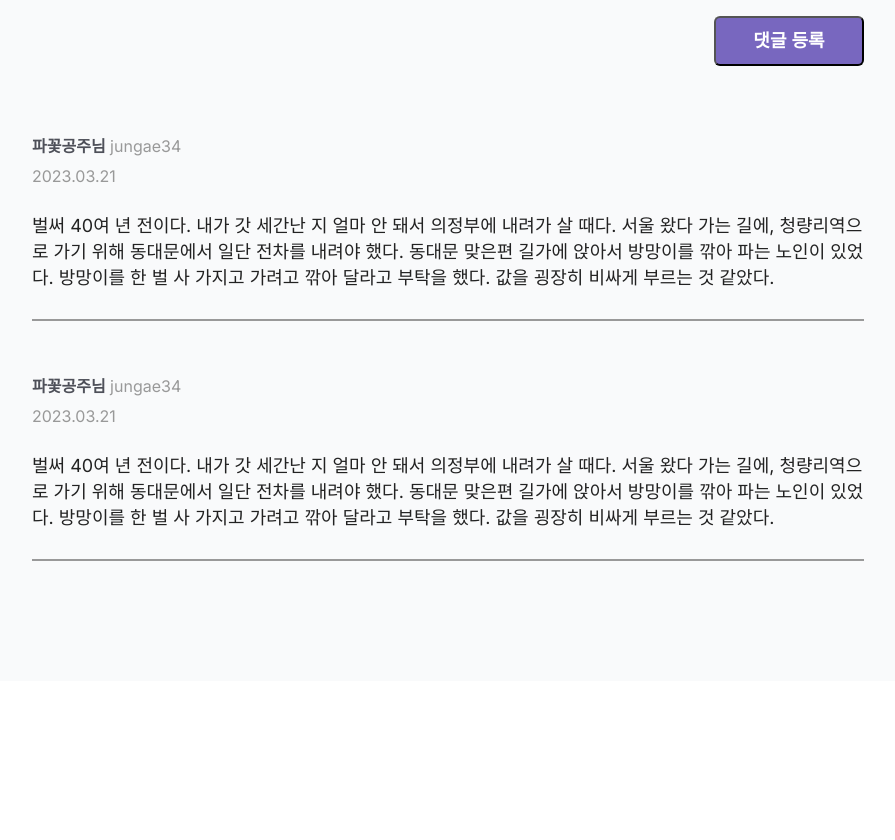
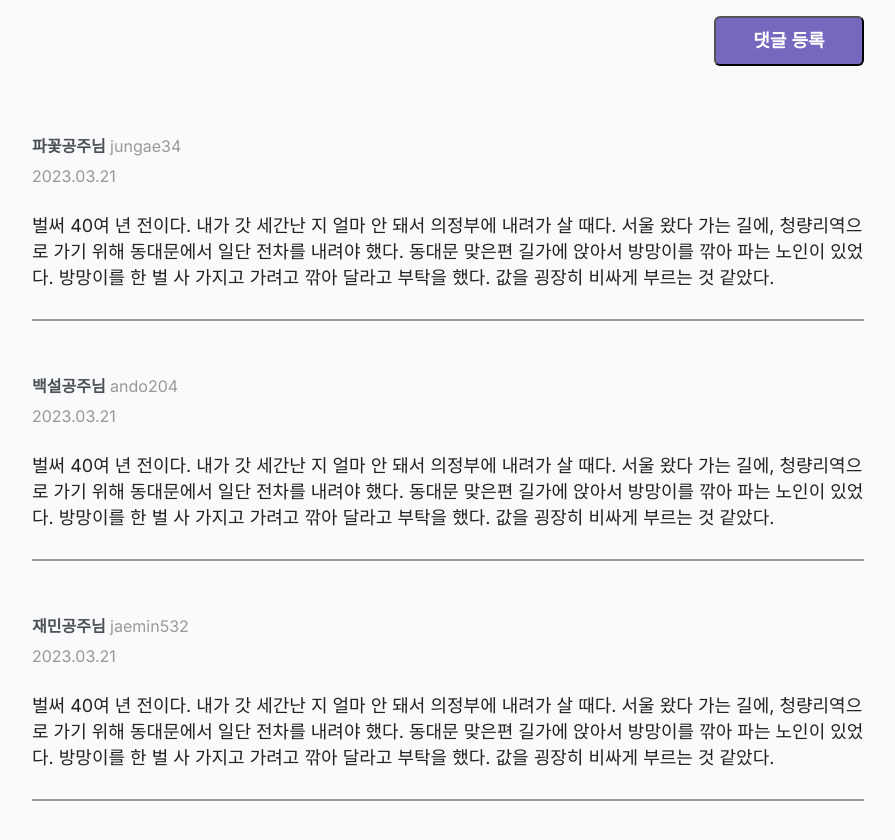
Before and after one commit to Heimerdinger-DSM/Heimerdinger-FrontEnd, a Next.js app: page /detailCommunication in a window 1280 px wide. Shown: the part 740-1580 px from the top of the page, without its empty margins (192-1087 px from the left). Before the commit the page ends 1421 px from the top, so only its background shows below. Built offline with nearby package versions, Linux system fonts and the light colour scheme.

Commit message:
[UPDATE] Communication

```diff
--- a/components/communication/detailCommunication/index.tsx
+++ b/components/communication/detailCommunication/index.tsx
@@ -1,77 +1,139 @@
 import styled from "@emotion/styled";
 import Link from "next/link";
 import Header from "@/components/common/header";
+import { useState, useCallback } from "react";
 
 export default function DetailCommunication() {
+  const [content, setContent] = useState<string>("");
+  const [isContent, setIsContent] = useState<boolean>(false);
+  const [contentMessage, setContentMessage] = useState<string>("");
+
+  interface writingProps {
+    user: string;
+    tag: string;
+    snsLink: string;
+    email: string;
+    id: string;
+    title: string;
+    content: string;
+  }
+  const [writing, setWriting] = useState<writingProps>({
+    title: "파꽃나라 파꽃공주님",
+    tag: "중구",
+    snsLink: "https://google.sdkljflskjflsjfl",
+    email: "pjungae0423@dsm.hs.kr",
+    user: "파꽃공주",
+    id: "jungae34",
+    content:
+      "are you got it? are you got it? are you got it? are you got it? are you got it? are you got it? are you got it? are you got it? are you got it? are you got it? are you got it? are you got it? are you got it? are you got it? are you got it? are you got it? are you got it? are you got it?",
+  });
+  interface commentsProps {
+    user: string;
+    id: string;
+    content: string;
+  }
+  const [comments, setComments] = useState<commentsProps[]>([
+    {
+      user: "파꽃공주",
+      id: "jungae34",
+      content:
+        "벌써 40여 년 전이다. 내가 갓 세간난 지 얼마 안 돼서 의정부에 내려가 살 때다. 서울 왔다 가는 길에, 청량리역으로 가기 위해 동대문에서 일단 전차를 내려야 했다. 동대문 맞은편 길가에 앉아서 방망이를 깎아 파는 노인이 있었다. 방망이를 한 벌 사 가지고 가려고 깎아 달라고 부탁을 했다. 값을 굉장히 비싸게 부르는 것 같았다.",
+    },
+    {
+      user: "백설공주",
+      id: "ando204",
+      content:
+        "벌써 40여 년 전이다. 내가 갓 세간난 지 얼마 안 돼서 의정부에 내려가 살 때다. 서울 왔다 가는 길에, 청량리역으로 가기 위해 동대문에서 일단 전차를 내려야 했다. 동대문 맞은편 길가에 앉아서 방망이를 깎아 파는 노인이 있었다. 방망이를 한 벌 사 가지고 가려고 깎아 달라고 부탁을 했다. 값을 굉장히 비싸게 부르는 것 같았다.",
+    },
+    {
+      user: "재민공주",
+      id: "jaemin532",
+      content:
+        "벌써 40여 년 전이다. 내가 갓 세간난 지 얼마 안 돼서 의정부에 내려가 살 때다. 서울 왔다 가는 길에, 청량리역으로 가기 위해 동대문에서 일단 전차를 내려야 했다. 동대문 맞은편 길가에 앉아서 방망이를 깎아 파는 노인이 있었다. 방망이를 한 벌 사 가지고 가려고 깎아 달라고 부탁을 했다. 값을 굉장히 비싸게 부르는 것 같았다.",
+    },
+  ]);
+  const CommentsDiv = ({ list }: { list: commentsProps }) => {
+    return (
+      <CommentsBox>
+        <p>
+          <span>{`${list.user}님 `}</span>
+          {list.id}
+          <br />
+          2023.03.21
+        </p>
+        <h4>{list.content}</h4>
+        <hr />
+      </CommentsBox>
+    );
+  };
+  const onChangeContent = useCallback(
+    (e: React.ChangeEvent<HTMLTextAreaElement>) => {
+      setContent(e.target.value);
+      if (e.target.value.length < 1 || e.target.value.length > 255) {
+        setContentMessage("1글자 이상 255글자 이하로 입력해주세요.");
+        setIsContent(false);
+      } else {
+        setContentMessage("올바른 내용 형식이에요 : )");
+        setIsContent(true);
+      }
+    },
+    []
+  );
   return (
     <Page>
       <Header></Header>
       <MainDiv>
         <TitleDiv>
           <h1>
-            파꽃나라 파꽃공주님&nbsp;<nav>중구</nav>
+            {writing.title}&nbsp;<nav>{writing.tag}</nav>
           </h1>
           <TitlePDiv>
             <p>
-              <span>카카오톡 오픈 채팅ㅤ</span>https://google.sdkljflskjflsjfl
+              <span>카카오톡 오픈 채팅ㅤ</span>
+              {writing.snsLink}
             </p>
             <p>
-              <span>이메일ㅤ</span>pjungae0423@dsm.hs.kr
+              <span>이메일ㅤ</span>
+              {writing.email}
             </p>
           </TitlePDiv>
           <DateDiv>
             <p>
-              <span>파꽃공주님</span> jungae34 | 2023.03.21
+              <span>{`${writing.user}님`}</span> {writing.id} | 2023.03.21
             </p>
           </DateDiv>
           <hr />
         </TitleDiv>
         <ContentsDiv>
-          <p>
-            are you got it? are you got it? are you got it? are you got it? are
-            you got it? are you got it? are you got it? are you got it? are you
-            got it? are you got it? are you got it? are you got it? are you got
-            it? are you got it? are you got it? are you got it? are you got it?
-            are you got it?
-          </p>
+          <p>{writing.content}</p>
           <hr />
         </ContentsDiv>
         <CommentsInputDiv>
-          <h4>2개의 댓글이 있습니다.</h4>
-          <textarea placeholder="댓글을 입력해주세요." />
-          <button>댓글 등록</button>
+          <h4>{`${comments.length}개의 댓글이 있습니다.`}</h4>
+          <textarea
+            placeholder="댓글을 입력해주세요."
+            value={content}
+            onChange={(e) => {
+              onChangeContent(e);
+            }}
+          />
+          {content.length > 0 && (
+            <span className={`message ${isContent ? "success" : "error"}`}>
+              {contentMessage}
+            </span>
+          )}
+          <button
+            onClick={() => {
+              isContent ? setContent("") : alert("제대로 채워주세요");
+            }}
+          >
+            댓글 등록
+          </button>
         </CommentsInputDiv>
         <CommentsContainer>
-          <CommentsBox>
-            <p>
-              <span>파꽃공주님</span> jungae34
-              <br />
-              2023.03.21
-            </p>
-            <h4>
-              벌써 40여 년 전이다. 내가 갓 세간난 지 얼마 안 돼서 의정부에
-              내려가 살 때다. 서울 왔다 가는 길에, 청량리역으로 가기 위해
-              동대문에서 일단 전차를 내려야 했다. 동대문 맞은편 길가에 앉아서
-              방망이를 깎아 파는 노인이 있었다. 방망이를 한 벌 사 가지고 가려고
-              깎아 달라고 부탁을 했다. 값을 굉장히 비싸게 부르는 것 같았다.
-            </h4>
-            <hr />
-          </CommentsBox>
-          <CommentsBox>
-            <p>
-              <span>파꽃공주님</span> jungae34
-              <br />
-              2023.03.21
-            </p>
-            <h4>
-              벌써 40여 년 전이다. 내가 갓 세간난 지 얼마 안 돼서 의정부에
-              내려가 살 때다. 서울 왔다 가는 길에, 청량리역으로 가기 위해
-              동대문에서 일단 전차를 내려야 했다. 동대문 맞은편 길가에 앉아서
-              방망이를 깎아 파는 노인이 있었다. 방망이를 한 벌 사 가지고 가려고
-              깎아 달라고 부탁을 했다. 값을 굉장히 비싸게 부르는 것 같았다.
-            </h4>
-            <hr />
-          </CommentsBox>
+          {comments.map((list, index) => (
+            <CommentsDiv key={index} list={list}></CommentsDiv>
+          ))}
         </CommentsContainer>
         <Footer></Footer>
       </MainDiv>
@@ -79,7 +141,7 @@ export default function DetailCommunication() {
   );
 }
 const Page = styled.div`
-  width: 100vw;
+  width: 100%;
   background: #f9fafb;
   height: 100%;
 `;
```
Also changed, not shown: components/communication/createCommunication/index.tsx (+15 -14 lines), components/communication/mainCommunication/index.tsx (+15 -5 lines).
